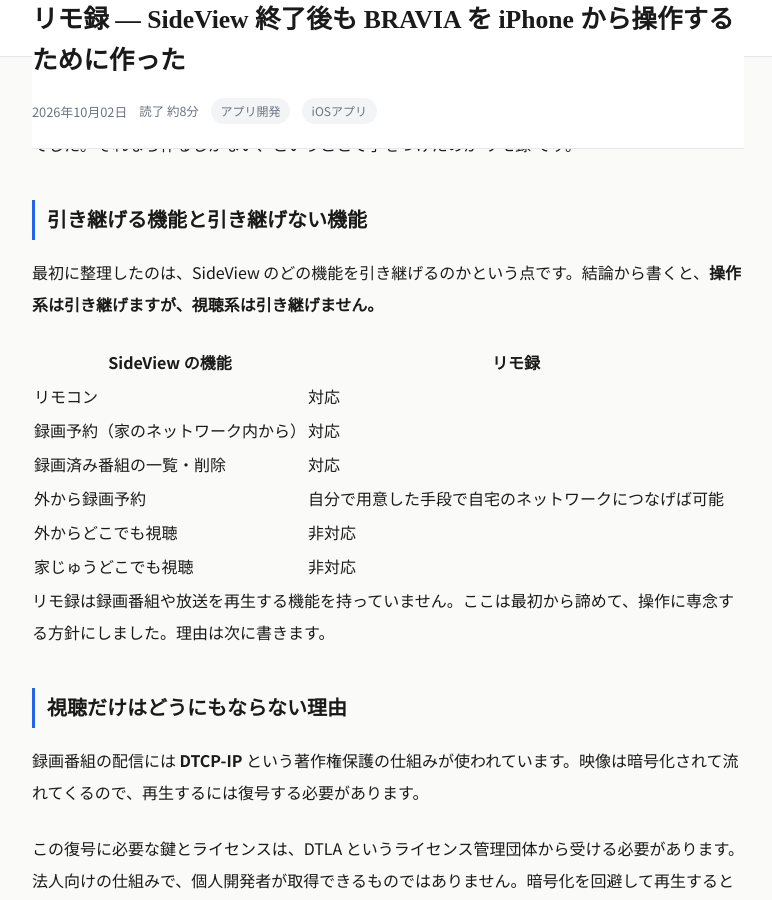
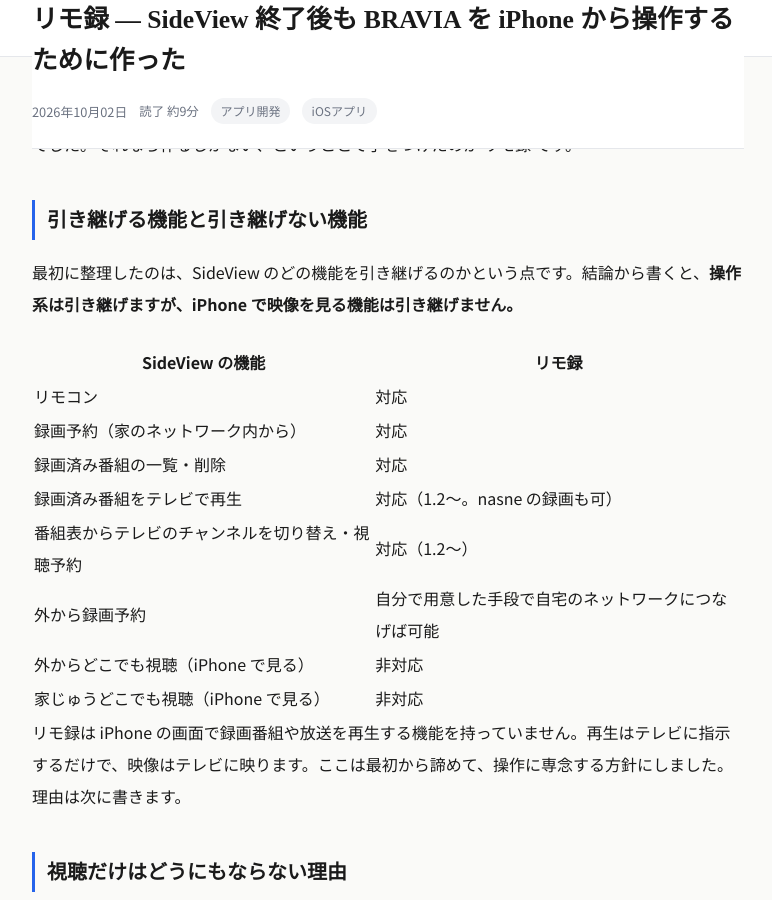
Before and after one commit to wat--/app-policies, a Jekyll site: the page built from _posts/2026-10-02-app-rimoroku.md, in a window 1280 px wide and 900 px high, scrolled down 1358 px. Shown: the whole window, without its empty margins (252-1024 px from the left). Built offline with Jekyll 4.4.1, drawn with Linux system fonts in a browser that asks for light colours; a script that is not in the unit is left out; some of the changed text lies outside the part shown.

Commit message:
リモ録: 1.2 の機能（テレビでの再生・視聴予約）を記事に反映
Co-Authored-By: Claude Fable 5.1 <noreply@anthropic.com>

```diff
--- a/_posts/2026-10-02-app-rimoroku.md
+++ b/_posts/2026-10-02-app-rimoroku.md
@@ -30,18 +30,20 @@ description: 2027年3月30日で終了するソニーの「Video & TV SideView
 
 ## 引き継げる機能と引き継げない機能
 
-最初に整理したのは、SideView のどの機能を引き継げるのかという点です。結論から書くと、**操作系は引き継げますが、視聴系は引き継げません。**
+最初に整理したのは、SideView のどの機能を引き継げるのかという点です。結論から書くと、**操作系は引き継げますが、iPhone で映像を見る機能は引き継げません。**
 
 | SideView の機能 | リモ録 |
 |---|---|
 | リモコン | 対応 |
 | 録画予約（家のネットワーク内から） | 対応 |
 | 録画済み番組の一覧・削除 | 対応 |
+| 録画済み番組をテレビで再生 | 対応（1.2〜。nasne の録画も可） |
+| 番組表からテレビのチャンネルを切り替え・視聴予約 | 対応（1.2〜） |
 | 外から録画予約 | 自分で用意した手段で自宅のネットワークにつなげば可能 |
-| 外からどこでも視聴 | 非対応 |
-| 家じゅうどこでも視聴 | 非対応 |
+| 外からどこでも視聴（iPhone で見る） | 非対応 |
+| 家じゅうどこでも視聴（iPhone で見る） | 非対応 |
 
-リモ録は録画番組や放送を再生する機能を持っていません。ここは最初から諦めて、操作に専念する方針にしました。理由は次に書きます。
+リモ録は iPhone の画面で録画番組や放送を再生する機能を持っていません。再生はテレビに指示するだけで、映像はテレビに映ります。ここは最初から諦めて、操作に専念する方針にしました。理由は次に書きます。
 
 ## 視聴だけはどうにもならない理由
 
@@ -89,7 +91,9 @@ Mac 上に記録用のプロキシを立てて通信を覗いたところ、原
 
 nasne は同じネットワークを探して自動で見つけます。番組表から予約するとき、録画先をテレビか nasne かで選べて、予約一覧と録画済み一覧は両方をまとめて表示するか機器ごとに分けるかを切り替えられます。
 
-最新版では、番組表と各一覧に**インクリメンタル検索**を入れました。入力に合わせてその場で絞り込みます。録画済みが数十件を超えてくると一覧をスクロールして探すのが現実的ではなくなるので、自分で使っていて一番ほしかった機能です。
+1.1 では、番組表と各一覧に**インクリメンタル検索**を入れました。入力に合わせてその場で絞り込みます。録画済みが数十件を超えてくると一覧をスクロールして探すのが現実的ではなくなるので、自分で使っていて一番ほしかった機能です。
+
+1.2（2026年10月）では、録画済み番組をタップして**テレビで再生**できるようにしました。テレビの録画はテレビの API で、nasne の録画は DLNA（テレビをレンダラーとして使う）で再生を指示します。映像は iPhone には流れず、テレビに映るだけなので、前述のライセンスの問題には触れません。あわせて、番組表の検索が日付と放送波をまたぐようになり、番組表から「テレビでこの番組を見る」「視聴予約」「録画を停止」も選べるようになりました。テレビが受信していない局は番組表から外します。
 
 ## 審査で手こずった話
 
```
